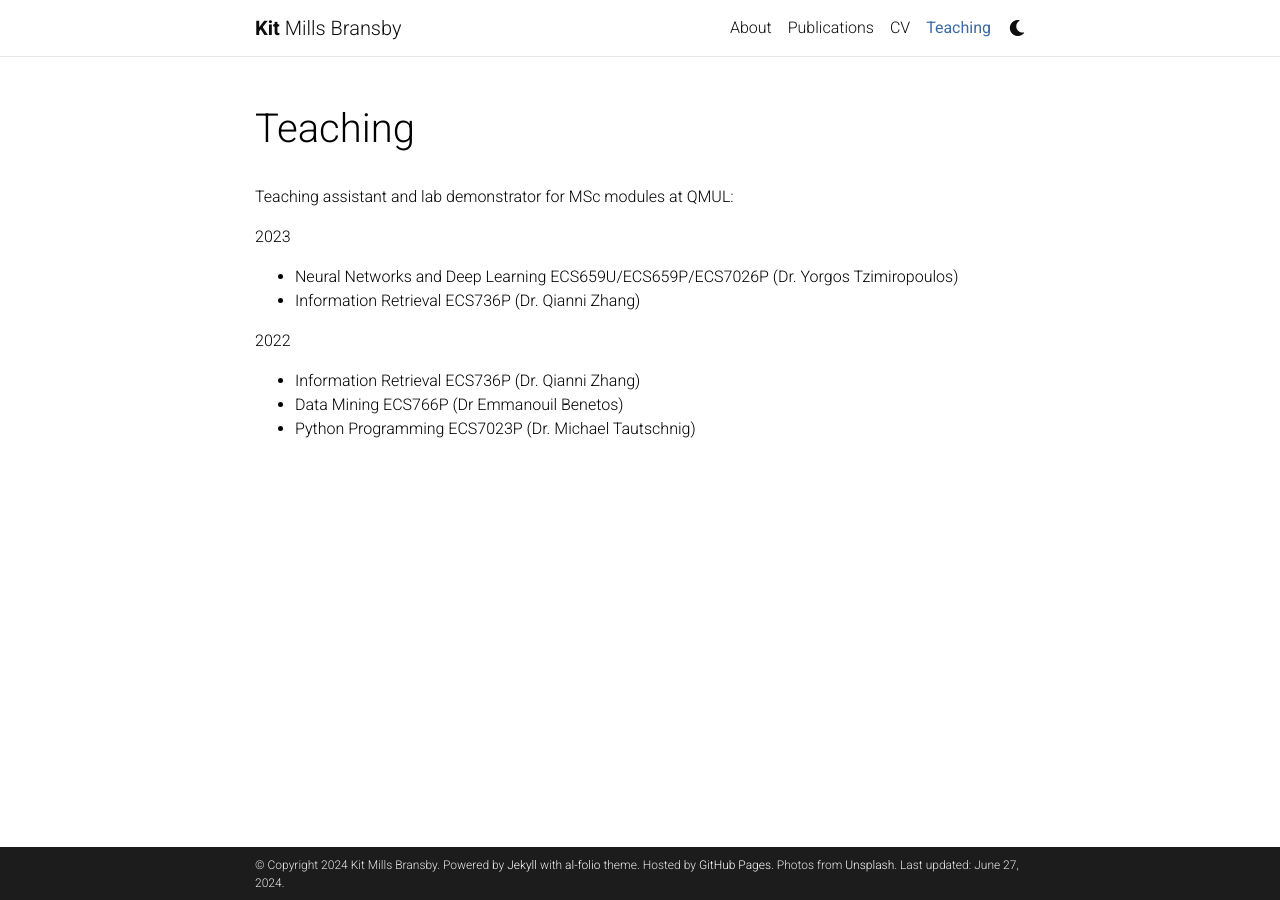
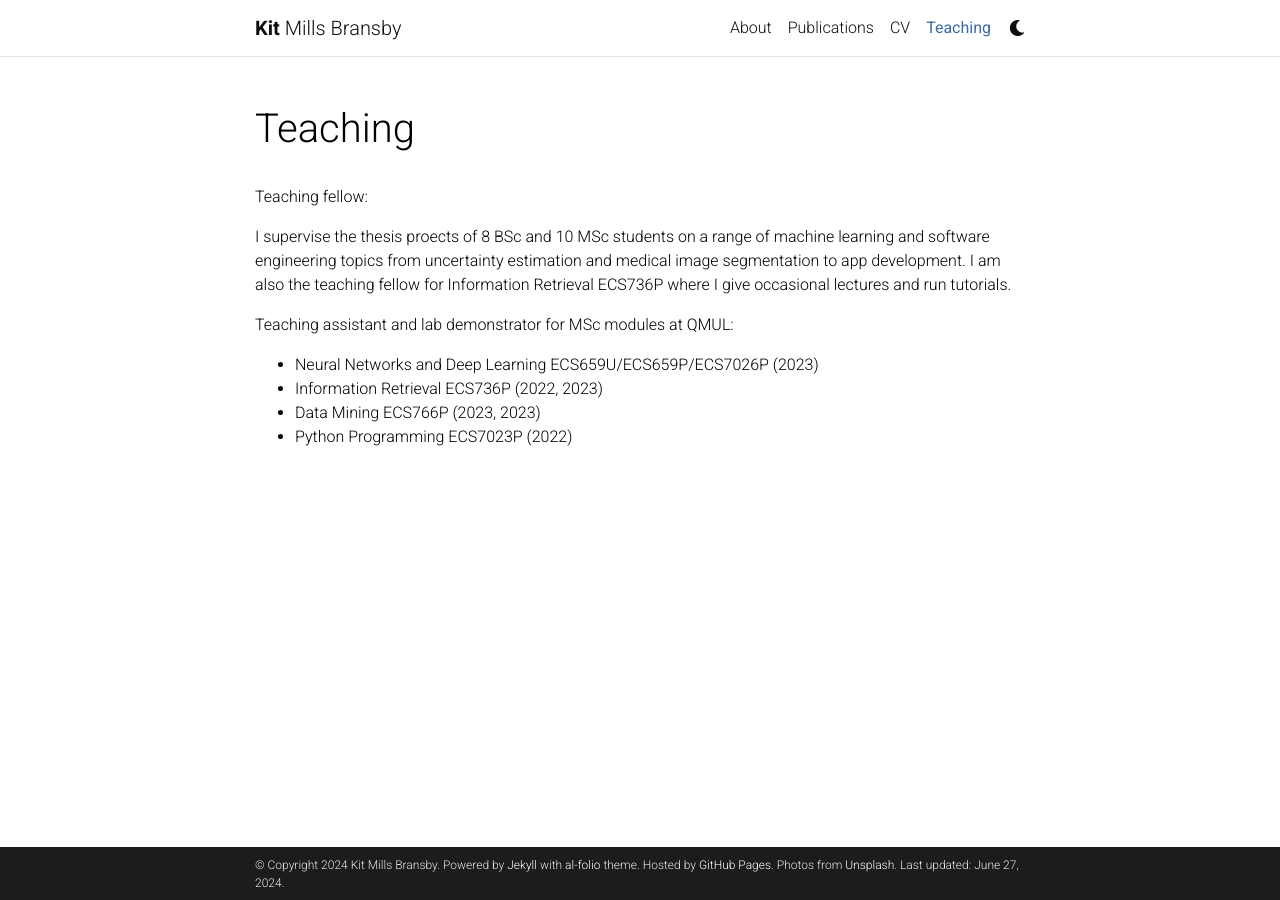
Before and after one commit to kitbransby/kitbransby.github.io, a Jekyll site: the page built from _pages/teaching.md, in a window 1280 px wide. Built offline with Jekyll 4.4.1, drawn with Linux system fonts in a browser that asks for light colours; full-size pictures stand in for the smaller copies a plugin makes; comment, search, counter and statistics services are not loaded; a style sheet for code colours, icons or effects is not loaded.

Commit message:
jan 2024 update

```diff
--- a/_config.yml
+++ b/_config.yml
@@ -8,7 +8,7 @@ middle_name: Mills
 last_name: Bransby
 email: k.m.bransby@qmul.ac.uk
 description: > # the ">" symbol means to ignore newlines until "footer_text:"
-  PhD researcher in Medical Image Analysis and Deep Learning, at Queen Mary University of London
+  PhD researcher in Machine Learning and Computer Vision with a focus on Cardiac Imaging applications at Queen Mary University of London
 footer_text: >
   Powered by <a href="https://jekyllrb.com/" target="_blank">Jekyll</a> with <a href="https://github.com/alshedivat/al-folio">al-folio</a> theme.
   Hosted by <a href="https://pages.github.com/" target="_blank">GitHub Pages</a>.
--- a/_pages/teaching.md
+++ b/_pages/teaching.md
@@ -7,15 +7,14 @@ nav: true
 nav_order: 5
 ---
 
+Teaching fellow:
+
+I supervise the thesis proects of 8 BSc and 10 MSc students on a range of machine learning and software engineering topics from uncertainty estimation and medical image segmentation to app development. I am also the teaching fellow for Information Retrieval ECS736P where I give occasional lectures and run tutorials.
+
+
 Teaching assistant and lab demonstrator for MSc modules at QMUL:
 
-2023
-
-* Neural Networks and Deep Learning ECS659U/ECS659P/ECS7026P (Dr. Yorgos Tzimiropoulos)
-* Information Retrieval ECS736P (Dr. Qianni Zhang)
-
-2022
-
-* Information Retrieval ECS736P (Dr. Qianni Zhang)
-* Data Mining ECS766P (Dr Emmanouil Benetos)
-* Python Programming ECS7023P (Dr. Michael Tautschnig)
+* Neural Networks and Deep Learning ECS659U/ECS659P/ECS7026P (2023)
+* Information Retrieval ECS736P (2022, 2023)
+* Data Mining ECS766P (2023, 2023)
+* Python Programming ECS7023P (2022)
```
Also changed, not shown: _news/announcement_3.md (added, +8 -0 lines), _pages/about.md (+5 -5 lines).
